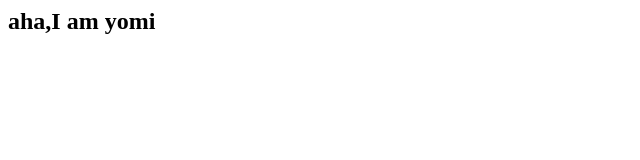
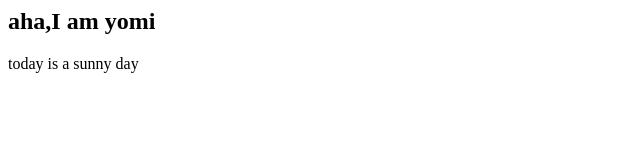
Before and after one commit to yomizhong/world, a website: page src/index.html in a window 1280 px wide. Shown: the whole page, without its empty margins (0-640 px from the left). Drawn offline with Linux system fonts and the light colour scheme.

Commit message:
index.html修改

```diff
--- a/src/index.html
+++ b/src/index.html
@@ -2,5 +2,6 @@
     <title>hello-world</title>
     <body>
         <h2>aha,I am yomi</h2>
+        <p>today is a sunny day</p>
     </body>
 </html>
```
